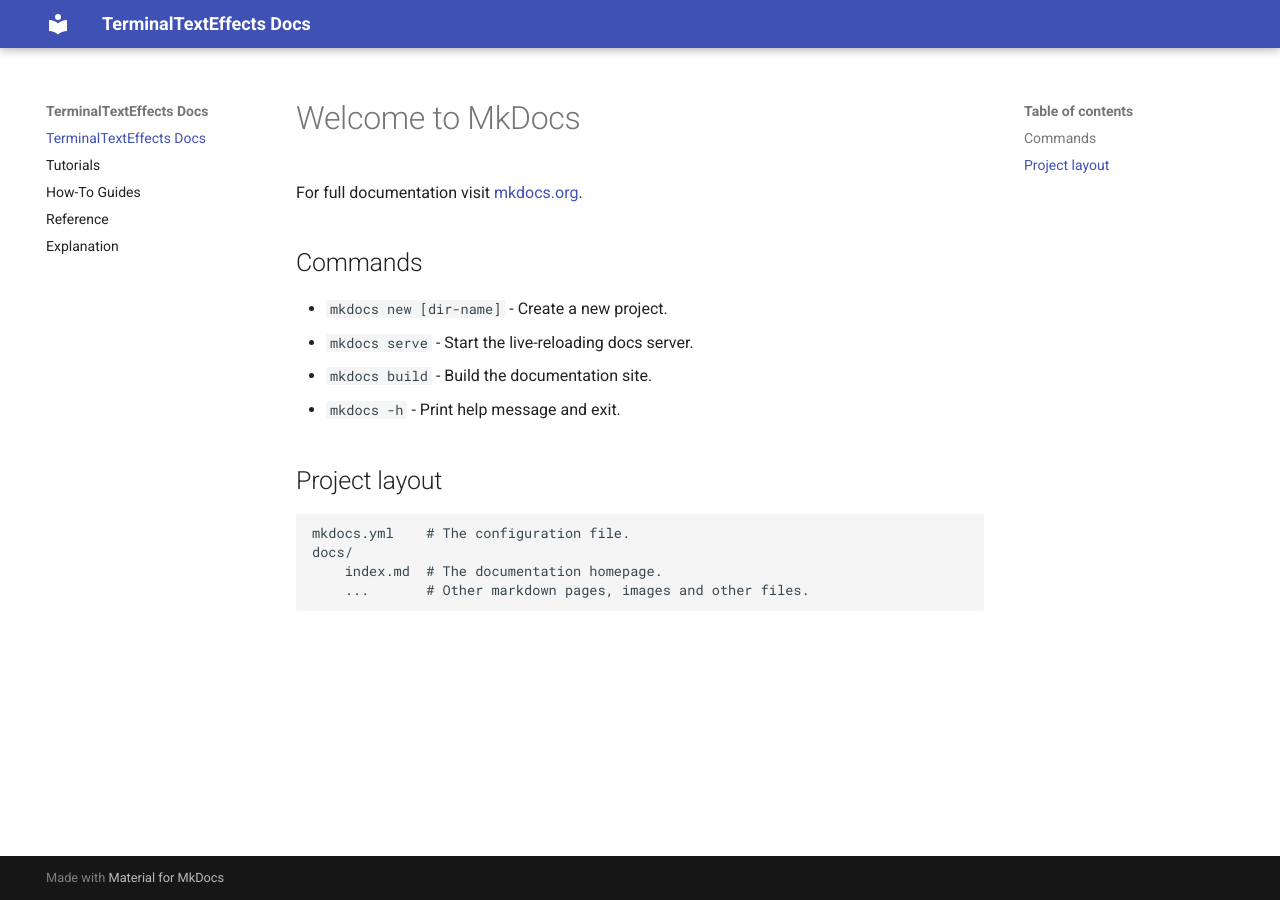
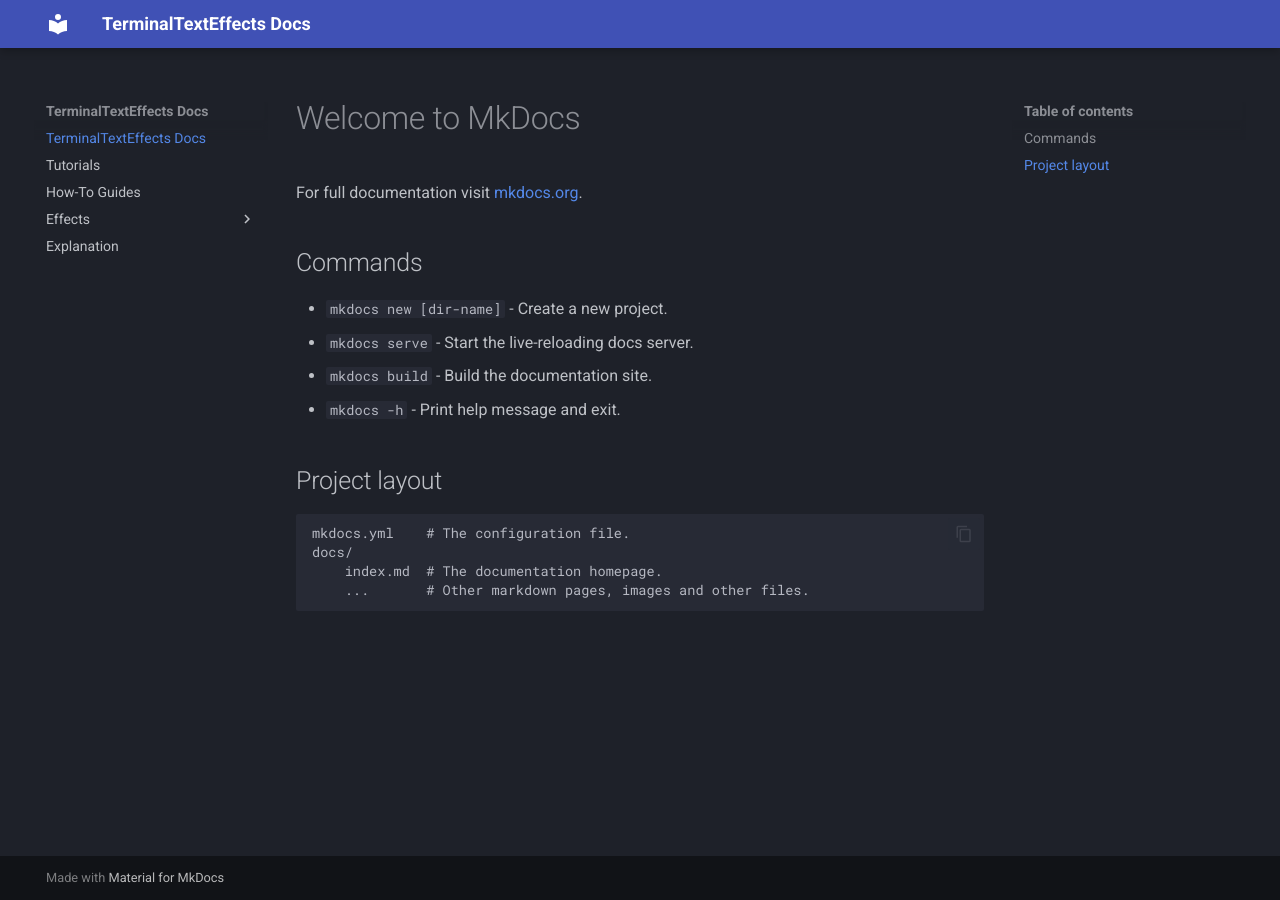
Before and after one commit to ChrisBuilds/terminaltexteffects, an MkDocs documentation site: the page built from docs/index.md, in a window 1280 px wide. Built offline with MkDocs 1.6.1 and Material for MkDocs 9.7.7, drawn with Linux system fonts in a browser that asks for light colours.

Commit message:
Update mkdocs.yml with new theme and plugins

```diff
--- a/mkdocs.yml
+++ b/mkdocs.yml
@@ -2,13 +2,30 @@ site_name: TerminalTextEffects Docs
 
 theme:
   name: material
+  palette:
+    scheme: slate
+  features:
+    - content.code.copy
+    - content.code.annotate
 
 plugins:
   - mkdocstrings
+
+markdown_extensions:
+  - pymdownx.highlight:
+      anchor_linenums: true
+      line_spans: __span
+      pygments_lang_class: true
+  - pymdownx.inlinehilite
+  - pymdownx.snippets
+  - pymdownx.superfences
 
 nav:
   - TerminalTextEffects Docs: index.md
   - tutorials.md
   - How-To Guides: how-to-guides.md
-  - reference.md
+  - Effects:
+    - effects/beams.md
+    - effects/binarypath.md
+    - reference.md
   - explanation.md
```
